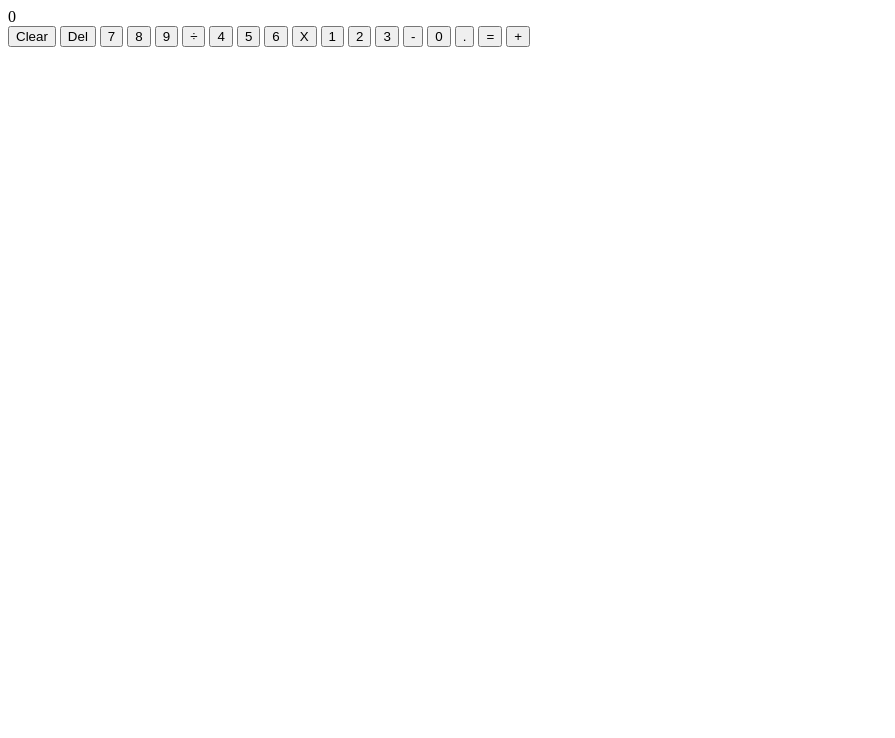
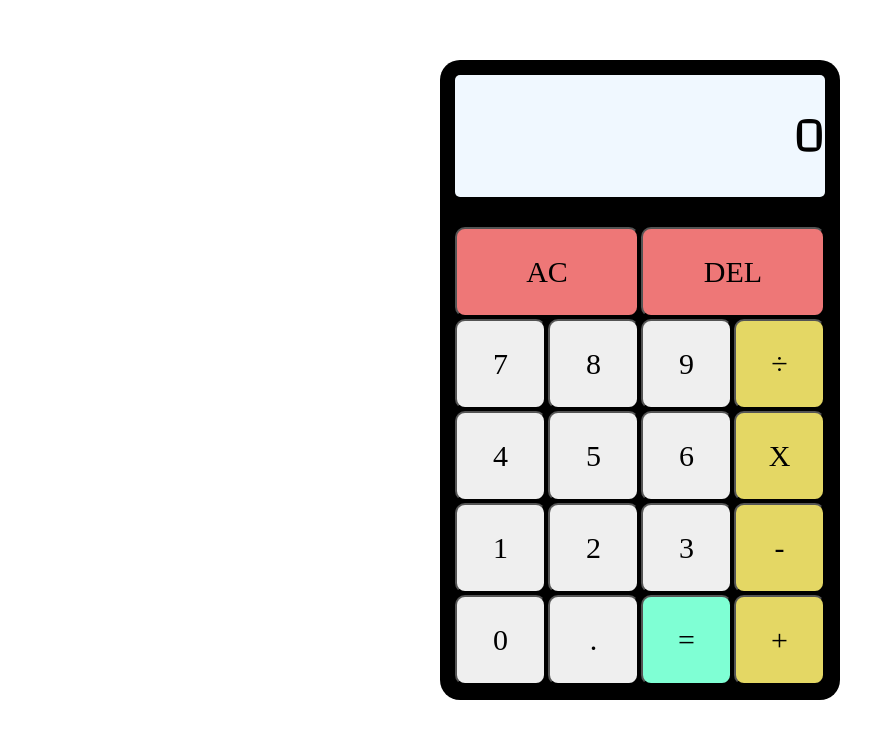
Before and after one commit to HimRock1/Calculator, a plain HTML site: page index.html in a window 1280 px wide. Shown: the whole page, without its empty margins (0-895 px from the left). Drawn offline with Linux system fonts and the light colour scheme; a web font is replaced by a local one.

Commit message:
Add CSS properties

```diff
--- a/index.html
+++ b/index.html
@@ -7,12 +7,18 @@
     <title>Calculator</title>
     <script src="script.js" defer></script>
     <link rel="stylesheet" href="style.css">
+    <link rel="preconnect" href="https://fonts.googleapis.com">
+    <link rel="preconnect" href="https://fonts.gstatic.com" crossorigin>
+    <link href="https://fonts.googleapis.com/css2?family=Changa&display=swap" rel="stylesheet">
+    <link href="https://fonts.googleapis.com/css2?family=Volkhov&display=swap" rel="stylesheet">
+
 </head>
 <body>
+    <div class="calculator">
         <div class="total">0</div>
         <div id="switch">
-        <button type="button" id="clear" class="ClearKey" value="C">Clear</button>
-        <button type="button" id="Delete" class="DelKey" value="D">Del</button>
+            <button type="button" id="clear" class="ClearKey" value="C">AC</button>
+            <button type="button" id="Delete" class="DelKey" value="D">DEL</button>
             <button type="button" id="seven" class="NumKey" value="7">7</button>
             <button type="button" id="eight" class="NumKey" value="8">8</button>
             <button type="button" id="nine" class="NumKey" value="9">9</button>
@@ -30,5 +36,6 @@
             <button type="button" id="equal" class="EqualKey" value="=">=</button>
             <button type="button" id="add" class="functionKey" value="+">+</button>
         </div>
+    </div>
 </body>
 </html>
--- a/script.js
+++ b/script.js
@@ -21,7 +21,7 @@ const Division=function(first,...args){
 function operate(operator,num1,num2){
     let operation;
     if(CheckNullOperand(num1)){
-        operation='Invalid Operation';
+        operation='Invalid No.';
     }
     else if(operator=="+"){
         if(isNaN(num1) || isNaN(num2)){
@@ -127,10 +127,15 @@ buttons.addEventListener('click',(e)=>{
             total.textContent=keyValue;
         }
         else{
-            if(keyValue.includes('.')){
-                if(displayValue.includes('.')){return}
+            if(displayValue.length<=12){
+                if(keyValue.includes('.')){
+                    if(displayValue.includes('.')){return}
+                }
+                total.textContent=displayValue+keyValue;
             }
-            total.textContent=displayValue+keyValue;
+            else{
+                return;
+            }
         }
         total.classList.remove('TotalSolution');
         total.classList.remove('previousOperators');
--- a/style.css
+++ b/style.css
@@ -0,0 +1,78 @@
+*{
+    margin:0;
+    padding:0;
+    box-sizing: border-box;
+}
+body{
+    display: flex;
+    justify-content: center;
+    align-items: center;
+    margin: auto;
+    height: 95vh;
+}
+
+.calculator{
+    display: flex;
+    height: 80vh;
+    justify-content: center;
+    align-items: center;
+    max-width: 400px;
+    flex-direction: column;
+    flex: auto;
+    background-color: black;
+    margin: 5px;
+    border-radius: 20px;
+
+}
+.calculator .total{
+    box-sizing: border-box;
+    width: 100%;
+    height: 30%;
+    padding: 15px;
+    display: inline-flex;
+    flex-flow: row wrap;
+    justify-content: flex-end;
+    align-items: center;
+    background-clip: content-box;
+    background-color: aliceblue;
+    color: black;
+    font-size: 50px;
+    flex: auto;
+    font-family: 'Changa', sans-serif;
+    border-radius: 20px;
+
+}
+#switch{
+    box-sizing: border-box;
+    width: 100%;
+    height: 100%;
+    padding: 15px;
+    display: grid;
+    grid-template-columns: repeat(4,1fr);
+    gap: 2px;
+}
+#switch #clear{
+    grid-column:1/ span 2;
+}
+#switch #Delete{
+    grid-column:3/span 2 ;
+}
+button{
+    font-size: 30px;
+    font-family: 'Volkhov', serif;
+    text-transform: uppercase;
+    border-radius: 10px;
+}
+.functionKey{
+    background-color: rgb(228, 215, 100);
+}
+.EqualKey{
+    background-color: aquamarine;
+}
+#clear,#Delete{
+    background-color: rgb(238, 119, 119);
+}
+button:active{
+    background-color: azure;
+    transform: scale(0.97);
+}
```
Lines whose indentation alone changed are shown as unchanged.
